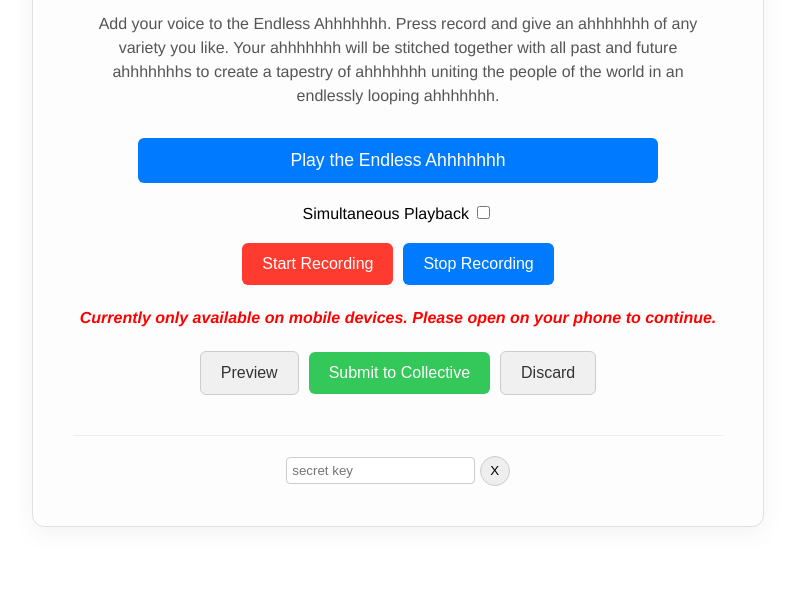
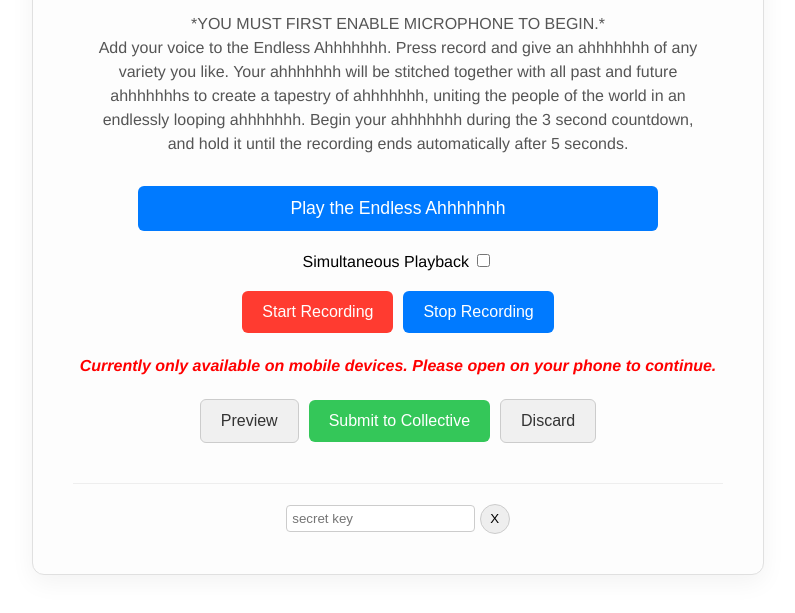
Before and after one commit to fpodbpod/ahhhhhhh, a website: page public/index.html in a window 1280 px wide. Shown: the part 135-748 px from the top of the page, without its empty margins (242-1037 px from the left). Drawn offline with Linux system fonts and the light colour scheme.

Commit message:
Update index.html

```diff
--- a/public/index.html
+++ b/public/index.html
@@ -127,7 +127,7 @@
 
 <div id="sound-art-app">
     <h3>Endless Ahhhhhhh</h3>
-    <p style="max-width: 600px; margin: 15px auto; line-height: 1.5;">Add your voice to the Endless Ahhhhhhh. Press record and give an ahhhhhhh of any variety you like. Your ahhhhhhh will be stitched together with all past and future ahhhhhhhs to create a tapestry of ahhhhhhh uniting the people of the world in an endlessly looping ahhhhhhh.</p>
+    <p style="max-width: 600px; margin: 15px auto; line-height: 1.5;">*YOU MUST FIRST ENABLE MICROPHONE TO BEGIN.*<br>Add your voice to the Endless Ahhhhhhh. Press record and give an ahhhhhhh of any variety you like. Your ahhhhhhh will be stitched together with all past and future ahhhhhhhs to create a tapestry of ahhhhhhh, uniting the people of the world in an endlessly looping ahhhhhhh. Begin your ahhhhhhh during the 3 second countdown, and hold it until the recording ends automatically after 5 seconds. </p>
 
     <!-- Main Action Group -->
     <div class="controls-group" style="flex-direction: column; gap: 15px; margin-top: 30px; margin-bottom: 20px;">
```
